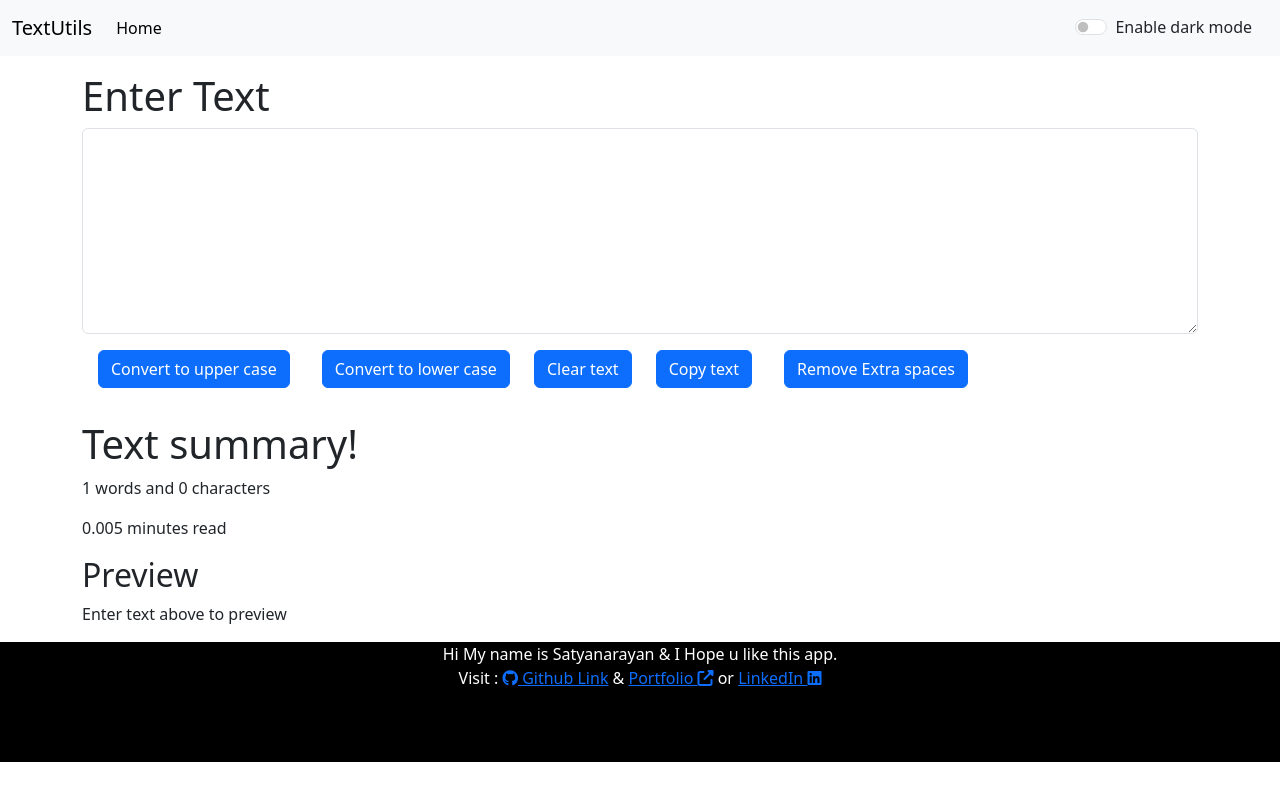
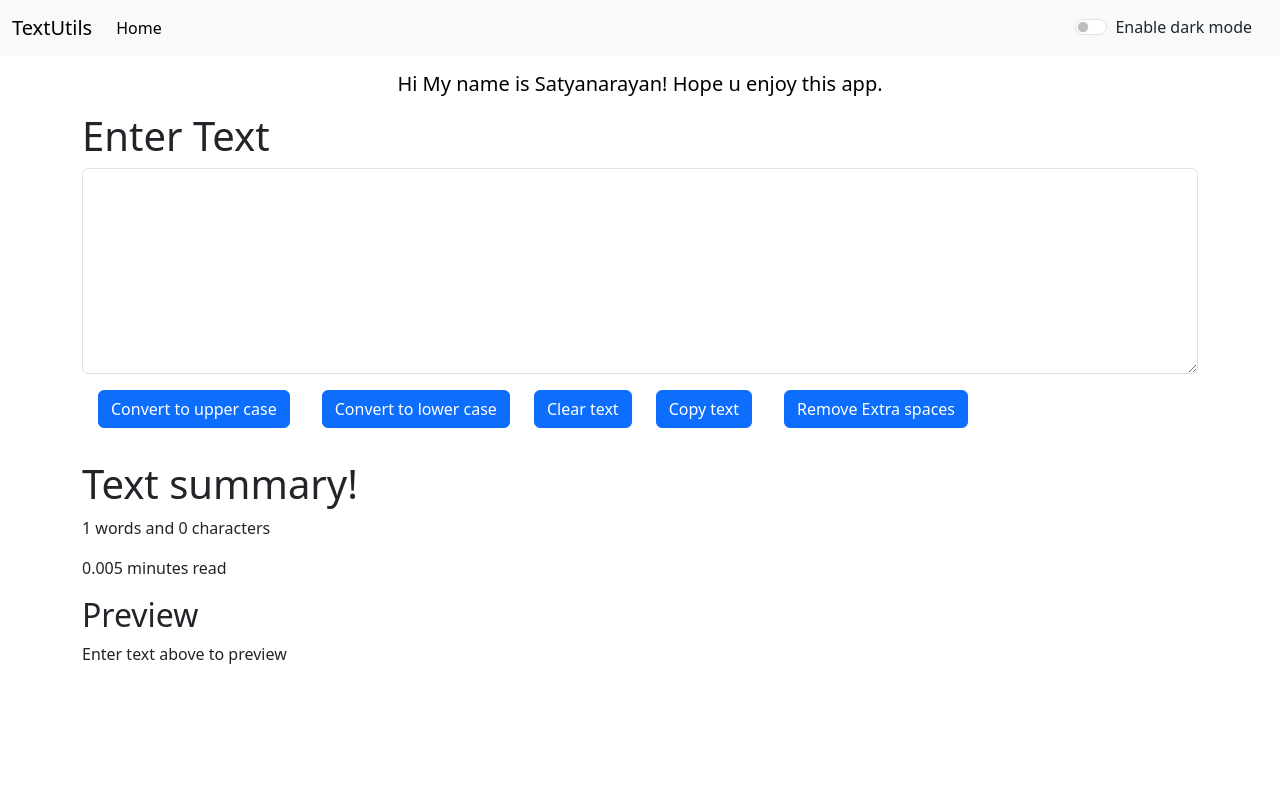
Before and after one commit to satyadalei/textutils, a React (Create React App) app: page / in a window 1280 px wide. Built offline with nearby package versions, Linux system fonts and the light colour scheme.

Commit message:
revert "adding footer section" going back to
This reverts commit f86e6d97ae1d7103fa9f790645bb9a814169747d.

```diff
--- a/public/index.html
+++ b/public/index.html
@@ -43,7 +43,6 @@
 
 
     <script src="https://cdn.jsdelivr.net/npm/bootstrap@5.3.0-alpha2/dist/js/bootstrap.bundle.min.js" integrity="sha384-qKXV1j0HvMUeCBQ+QVp7JcfGl760yU08IQ+GpUo5hlbpg51QRiuqHAJz8+BrxE/N" crossorigin="anonymous"></script>
-    <!-- font awsome icon -->
-    <script src="https://kit.fontawesome.com/507deeaf85.js" crossorigin="anonymous"></script>
+
   </body>
 </html>
--- a/src/App.js
+++ b/src/App.js
@@ -7,7 +7,6 @@ import './App.css';
 import Navbar from './components/Navbar';
 import TextForm from './components/TextForm';
  import Alert from './components/Alert';
-import Footer from './components/Footer';
 
 function App() {
   const [mode,setMode] = useState('light');
@@ -36,6 +35,7 @@ function App() {
     <>
       <Navbar handleMode={handleMode} title="TextUtils" link1="Home" link2="About" mode={mode} />
         {/* <Routes> */}
+           <h5 style={{color:`${mode === `dark` ? `white` : `black`}`}} className='text-center my-3' >Hi My name is Satyanarayan! Hope u enjoy this app.</h5>
            {/* <Route path='/' element={<TextForm showAlert={showAlert} mode={mode} />} /> */}
            <TextForm  mode={mode} />
            {/* <Route path='/' element={<TextForm showAlert={showAlert} mode={mode} />} /> */}
@@ -43,7 +43,6 @@ function App() {
         {/* </Routes> */}
       <Alert alert={alert}/>
       {/* <TextForm showAlert={showAlert} mode={mode} /> */}
-      <Footer mode={mode} />
 
     </>
   );
--- a/src/components/Footer.js
+++ /dev/null
@@ -1,14 +0,0 @@
-import React from 'react'
-import { Link } from 'react-router-dom'
-
-const Footer = (props) => {
-  return (
-    <div style={{backgroundColor : props.mode === `dark` ? `white` : `black`, minHeight:"15vh", marginTop:"1rem",paddingTop:'2opx'}} >
-        <p style={{color:`${props.mode === `dark` ? `black` : `white` }`}} className='text-center my-3' >Hi My name is Satyanarayan & I Hope u like this app.
-        <p>Visit : <Link to="https://github.com/satyadalei/textutils"> <i className="fab fa-github"></i> Github Link</Link>  & <Link to="https://satyadalei.github.io/portfolio/">Portfolio&nbsp;<i class="fa fa-external-link"></i></Link> or <Link to={"https://www.linkedin.com/in/satyadalei/"} >LinkedIn <i class="fab fa-linkedin"></i> </Link>  </p>
-        </p>
-    </div>
-  )
-}
-
-export default Footer
```
